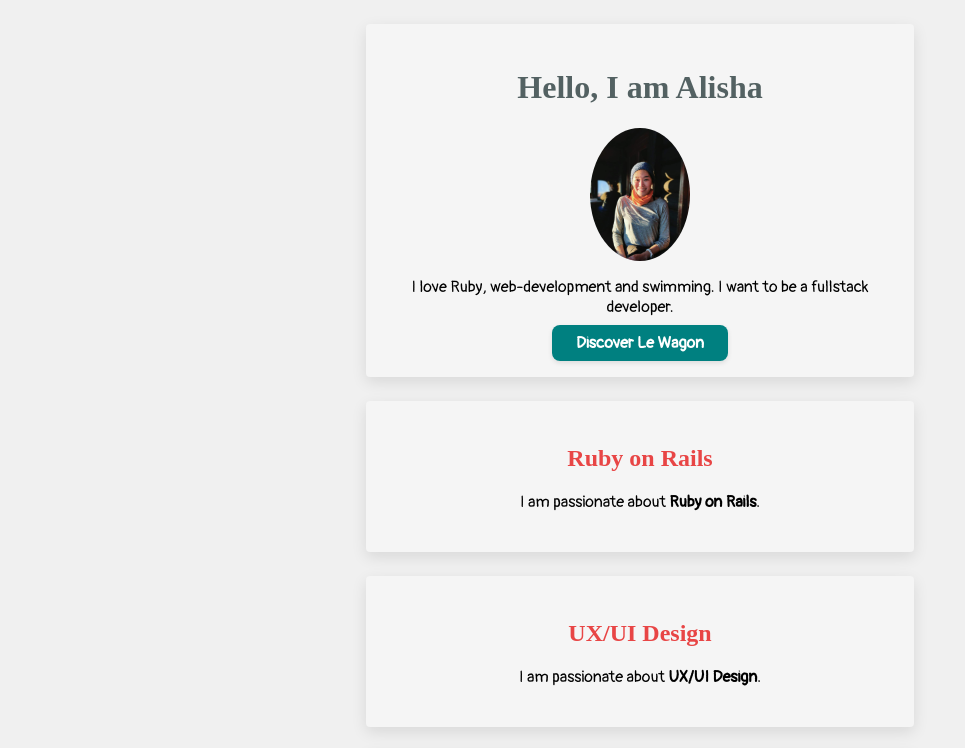
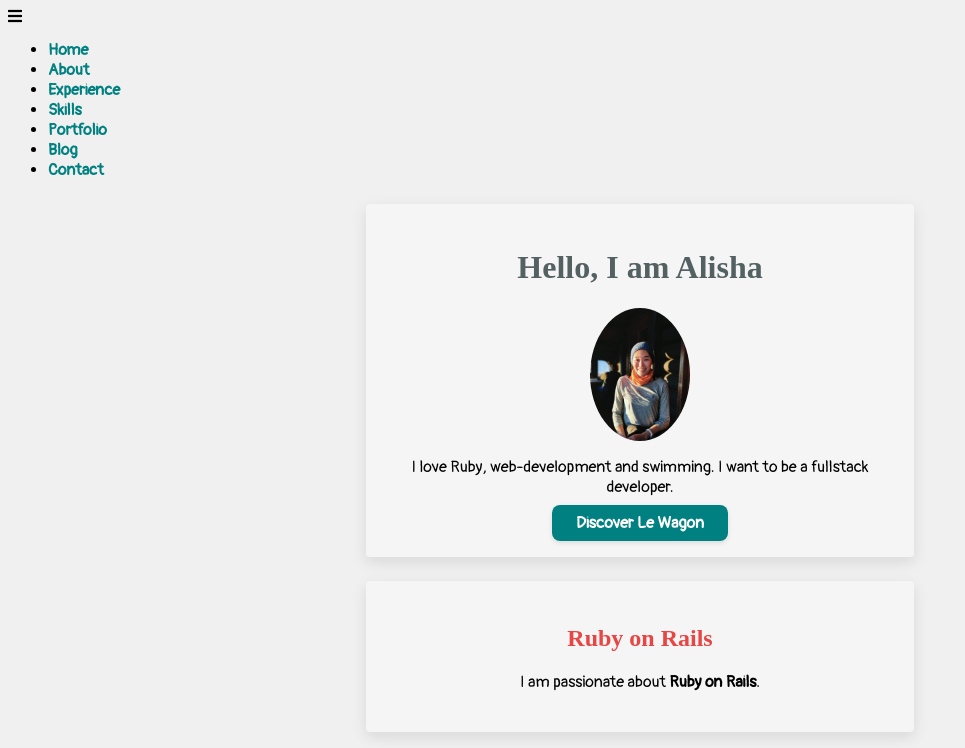
Before and after one commit to alisha0815/profile, a plain HTML site: page index.html in a window 1280 px wide. Shown: the top 748 px of the page, without its empty margins (0-965 px from the left). Drawn offline with Linux system fonts and the light colour scheme.

Commit message:
nav bar added

```diff
--- a/index.html
+++ b/index.html
@@ -2,11 +2,36 @@
   <head>
     <meta charset="utf-8">
     <meta name="viewport" content="width=device-width, initial-scale=1">
+
     <title>My profiel page</title>
     <link rel="stylesheet" href="style.css">
     <link rel="stylesheet" href="https://use.fontawesome.com/releases/v5.6.3/css/all.css">
   </head>
-  <body>
+
+  <header>
+    <div class="container">
+       <div class="row">
+          <!-- <div class="brand-name"> -->
+             <!-- <a href="/" class="logo">Puskar</a> -->
+          <!-- </div> -->
+          <div class="hamburger">
+             <i class="fa fa-bars"></i>
+          </div>
+          <div class="navbar">
+             <ul>
+                <li><a href="#home" class="active">Home</a></li>
+                <li><a href="#about">About</a></li>
+                <li><a href="#services">Experience</a></li>
+                <li><a href="#services">Skills</a></li>
+                <li><a href="#portfolio">Portfolio</a></li>
+                <li><a href="#blog">Blog</a></li>
+                <li><a href="#contact">Contact</a></li>
+             </ul>
+          </div>
+       </div>
+    </div>
+ </header>
+
     <div class="card-white">
       <h1>Hello, I am Alisha</h1>
       <img src="images/profile.jpg" alt="profile" class="img-circle">
--- a/style.css
+++ b/style.css
@@ -58,7 +58,7 @@ a:hover {
 
 .list-inline {
   list-style: none;
-  padding: 0;
+  padding: 100;
 }
 
 .list-inline li {
```
